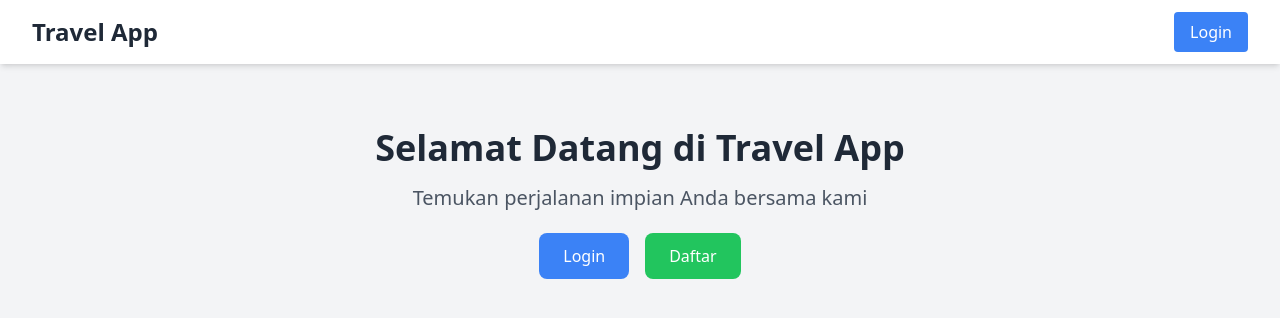
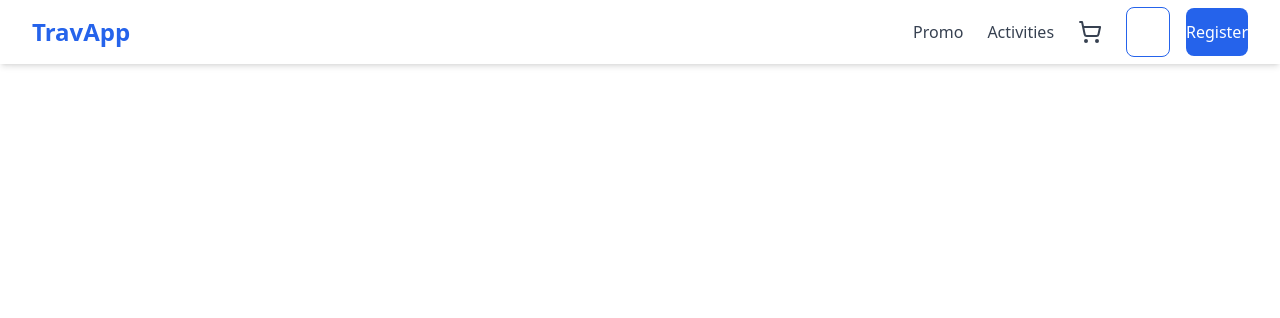
Before and after one commit to ilhardika/travel-web-app, a React (Vite) app: page / in a window 1280 px wide. Shown: the top 318 px of the page. Built offline with nearby package versions, Linux system fonts and the light colour scheme.

Commit message:
update Navbar

```diff
--- a/package.json
+++ b/package.json
@@ -12,6 +12,7 @@
   "dependencies": {
     "axios": "^1.7.9",
     "clsx": "^2.1.1",
+    "framer-motion": "^12.0.0",
     "lucide-react": "^0.473.0",
     "prop-types": "^15.8.1",
     "react": "^18.3.1",
--- a/src/components/layout/Navbar.jsx
+++ b/src/components/layout/Navbar.jsx
@@ -0,0 +1,236 @@
+import React, { useState } from "react";
+import { Link, useNavigate } from "react-router-dom";
+import {
+  Menu,
+  X,
+  ShoppingCart,
+  User,
+  LogOut,
+  FileText,
+  UserCircle,
+  MapPinned,
+  Percent,
+} from "lucide-react";
+
+import { useAuth } from "../../context/AuthContext";
+import Button from "../common/Button";
+
+const MenuItem = ({ to, icon: Icon, children, onClick, className = "" }) => (
+  <button
+    onClick={onClick}
+    className={`w-full text-left text-md text-gray-800 hover:text-blue-600 transition-colors flex items-center ${className}`}
+  >
+    {Icon && <Icon className="mr-2" size={20} />}
+    {children}
+  </button>
+);
+
+const ProfileDropdown = ({ onLogout }) => (
+  <div className="absolute right-0 mt-2 w-48 bg-white border rounded-lg shadow-lg py-2">
+    <Link
+      to="/profile"
+      className="flex items-center px-4 py-2 hover:bg-gray-100 transition-colors"
+    >
+      <User className="mr-2" size={18} />
+      Profile
+    </Link>
+    <Link
+      to="/transactions"
+      className="flex items-center px-4 py-2 hover:bg-gray-100 transition-colors"
+    >
+      <FileText className="mr-2" size={18} />
+      Transactions
+    </Link>
+    <button
+      onClick={onLogout}
+      className="w-full text-left flex items-center px-4 py-2 hover:bg-gray-100 text-red-600 transition-colors"
+    >
+      <LogOut className="mr-2" size={18} />
+      Logout
+    </button>
+  </div>
+);
+
+const Navbar = () => {
+  const [isMobileMenuOpen, setIsMobileMenuOpen] = useState(false);
+  const { user, isAuthenticated, logout } = useAuth();
+  const [isProfileDropdownOpen, setIsProfileDropdownOpen] = useState(false);
+  const navigate = useNavigate();
+
+  const toggleMobileMenu = () => {
+    setIsMobileMenuOpen(!isMobileMenuOpen);
+  };
+
+  const handleMenuItemClick = (path) => {
+    navigate(path);
+    setIsMobileMenuOpen(false);
+  };
+
+  const handleLogout = () => {
+    logout();
+    navigate("/login");
+    setIsMobileMenuOpen(false);
+  };
+
+  return (
+    <>
+      {/* Desktop Navbar */}
+      <nav className="bg-white shadow-md fixed w-full z-40 top-0">
+        <div className="max-w-7xl mx-auto px-4 sm:px-6 lg:px-8 h-16 flex items-center justify-between">
+          {/* Logo */}
+          <Link to="/" className="text-2xl font-bold text-blue-600">
+            TravApp
+          </Link>
+
+          {/* Desktop Navigation */}
+          <div className="hidden md:flex items-center space-x-6">
+            <Link
+              to="/promo"
+              className="text-gray-700 hover:text-blue-600 transition-colors"
+            >
+              Promo
+            </Link>
+            <Link
+              to="/activities"
+              className="text-gray-700 hover:text-blue-600 transition-colors"
+            >
+              Activities
+            </Link>
+
+            {/* Cart Icon */}
+            <Link
+              to="/cart"
+              className="text-gray-700 hover:text-blue-600 transition-colors"
+            >
+              <ShoppingCart />
+            </Link>
+
+            {/* Authentication/Profile Section */}
+            {isAuthenticated ? (
+              <div className="relative">
+                <button
+                  onClick={() =>
+                    setIsProfileDropdownOpen(!isProfileDropdownOpen)
+                  }
+                  className="focus:outline-none"
+                >
+                  <UserCircle
+                    className="text-blue-600 hover:text-blue-700 transition-colors"
+                    size={28}
+                  />
+                </button>
+
+                {isProfileDropdownOpen && (
+                  <ProfileDropdown onLogout={handleLogout} />
+                )}
+              </div>
+            ) : (
+              <div className="flex items-center space-x-4">
+                <Link to="/login">
+                  <Button variant="outline">Login</Button>
+                </Link>
+                <Link to="/register">
+                  <Button>Register</Button>
+                </Link>
+              </div>
+            )}
+          </div>
+
+          {/* Mobile Menu Toggle */}
+          <div className="md:hidden">
+            <button
+              onClick={toggleMobileMenu}
+              className="text-gray-700 focus:outline-none"
+            >
+              {isMobileMenuOpen ? <X size={24} /> : <Menu size={24} />}
+            </button>
+          </div>
+        </div>
+      </nav>
+
+      {/* Mobile Menu Overlay */}
+      {isMobileMenuOpen && (
+        <div
+          className="fixed inset-0 bg-black bg-opacity-50 z-50 md:hidden"
+          onClick={toggleMobileMenu}
+        >
+          <div
+            className="absolute top-0 right-0 w-3/4 h-full bg-white shadow-2xl"
+            onClick={(e) => e.stopPropagation()}
+          >
+            <button
+              onClick={toggleMobileMenu}
+              className="absolute top-4 right-4 text-gray-700 focus:outline-none"
+            >
+              <X size={24} />
+            </button>
+
+            {/* Konten Menu */}
+            <div className="flex flex-col h-full justify-start items-start space-y-4 px-6 mt-12">
+              <MenuItem
+                onClick={() => handleMenuItemClick("/promo")}
+                icon={Percent}
+              >
+                Promo
+              </MenuItem>
+              <MenuItem
+                onClick={() => handleMenuItemClick("/activities")}
+                icon={MapPinned}
+              >
+                Activities
+              </MenuItem>
+              <MenuItem
+                onClick={() => handleMenuItemClick("/cart")}
+                icon={ShoppingCart}
+              >
+                Cart
+              </MenuItem>
+
+              {/* Mobile Authentication */}
+              {isAuthenticated ? (
+                <>
+                  <MenuItem
+                    onClick={() => handleMenuItemClick("/profile")}
+                    icon={User}
+                  >
+                    Profile
+                  </MenuItem>
+                  <MenuItem
+                    onClick={() => handleMenuItemClick("/transactions")}
+                    icon={FileText}
+                  >
+                    Transactions
+                  </MenuItem>
+                  <MenuItem
+                    onClick={handleLogout}
+                    icon={LogOut}
+                    className="text-red-600"
+                  >
+                    Logout
+                  </MenuItem>
+                </>
+              ) : (
+                <div className="space-y-4 w-full">
+                  <Button
+                    onClick={() => handleMenuItemClick("/login")}
+                    className="w-full"
+                  >
+                    Login
+                  </Button>
+                  <Button
+                    onClick={() => handleMenuItemClick("/register")}
+                    className="w-full"
+                  >
+                    Register
+                  </Button>
+                </div>
+              )}
+            </div>
+          </div>
+        </div>
+      )}
+    </>
+  );
+};
+
+export default Navbar;
--- a/src/pages/public/LandingPage.jsx
+++ b/src/pages/public/LandingPage.jsx
@@ -1,75 +1,17 @@
 import React from "react";
 import { Link } from "react-router-dom";
 import { useAuth } from "../../context/AuthContext";
+import Navbar from "../../components/layout/Navbar";
 
 const LandingPage = () => {
   const { isAuthenticated, user, logout } = useAuth();
 
   return (
-    <div className="min-h-screen bg-gray-100">
+    <div>
       {/* Navbar */}
-      <nav className="bg-white shadow-md">
-        <div className="max-w-7xl mx-auto px-4 sm:px-6 lg:px-8">
-          <div className="flex justify-between h-16">
-            <div className="flex">
-              <div className="flex-shrink-0 flex items-center">
-                <h1 className="text-2xl font-bold text-gray-800">Travel App</h1>
-              </div>
-            </div>
-            <div className="flex items-center">
-              {isAuthenticated ? (
-                <div className="flex items-center space-x-4">
-                  <span className="text-gray-700">
-                    Hai, {user?.name || "Pengguna"}
-                  </span>
-                  <button
-                    onClick={logout}
-                    className="bg-red-500 text-white px-3 py-2 rounded hover:bg-red-600"
-                  >
-                    Logout
-                  </button>
-                </div>
-              ) : (
-                <Link
-                  to="/login"
-                  className="bg-blue-500 text-white px-4 py-2 rounded hover:bg-blue-600"
-                >
-                  Login
-                </Link>
-              )}
-            </div>
-          </div>
-        </div>
-      </nav>
+      <Navbar />
 
       {/* Hero Section */}
-      <main className="container mx-auto px-4 py-16">
-        <div className="text-center">
-          <h1 className="text-4xl font-bold text-gray-800 mb-4">
-            Selamat Datang di Travel App
-          </h1>
-          <p className="text-xl text-gray-600 mb-8">
-            Temukan perjalanan impian Anda bersama kami
-          </p>
-
-          {!isAuthenticated && (
-            <div className="space-x-4">
-              <Link
-                to="/login"
-                className="bg-blue-500 text-white px-6 py-3 rounded-lg hover:bg-blue-600"
-              >
-                Login
-              </Link>
-              <Link
-                to="/register"
-                className="bg-green-500 text-white px-6 py-3 rounded-lg hover:bg-green-600"
-              >
-                Daftar
-              </Link>
-            </div>
-          )}
-        </div>
-      </main>
     </div>
   );
 };
```
Also changed, not shown: Bussiness Requirements/FlowchartCode.txt, 1 other file (tests, documents, lock files or other folders).
